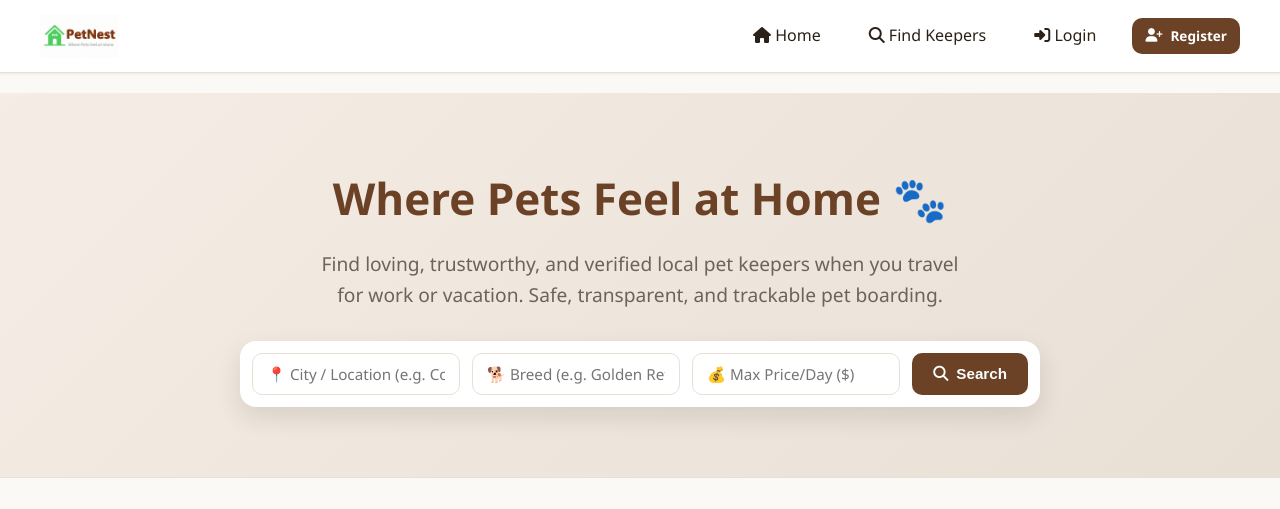
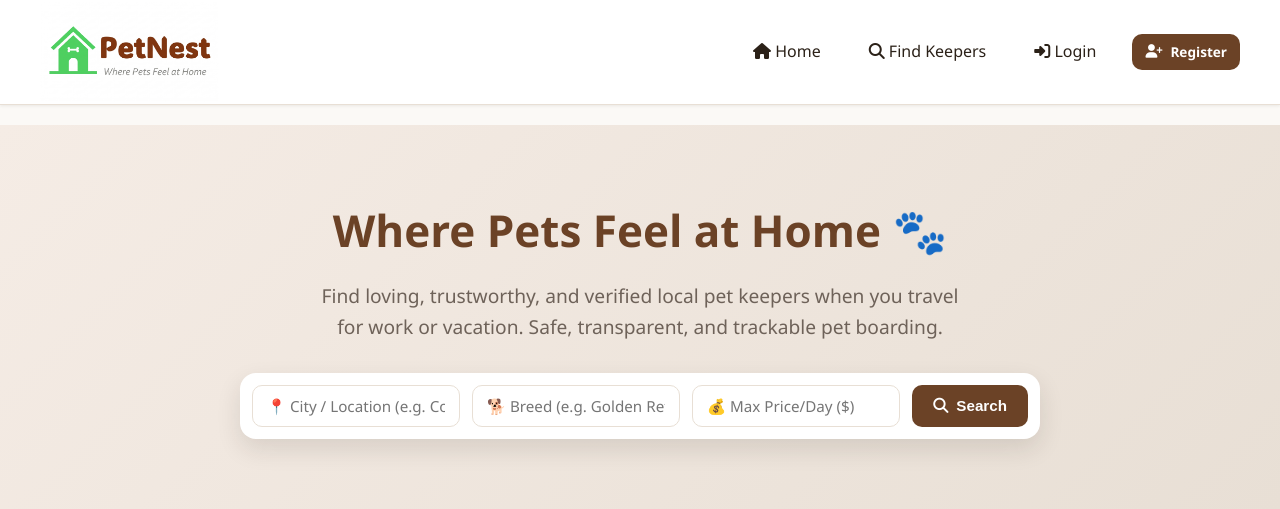
Before and after one commit to YoshithaInd/petNest, a PHP site: page /index.php in a window 1280 px wide. Shown: the top 509 px of the page. Run offline with PHP 8.4, Linux system fonts and the light colour scheme; data comes from the database, SQL or seed files in the repository.

Commit message:
Adjust navbar logo size for improved readability

```diff
--- a/assets/css/style.css
+++ b/assets/css/style.css
@@ -108,7 +108,7 @@ img {
   display: flex;
   align-items: center;
   justify-content: space-between;
-  padding: 14px 0;
+  padding: 2px 0;
 }
 
 .brand-logo {
@@ -122,8 +122,8 @@ img {
 }
 
 .brand-logo img {
-  max-height: 44px;
-  height: auto;
+  height: 100px;
+  max-height: 110px;
   width: auto;
   max-width: 100%;
   object-fit: contain;
@@ -605,6 +605,11 @@ img {
     display: block;
   }
 
+  .brand-logo img {
+    height: 75px;
+    max-height: 85px;
+  }
+
   .grid-2, .grid-3, .grid-4 {
     grid-template-columns: 1fr;
   }
```
